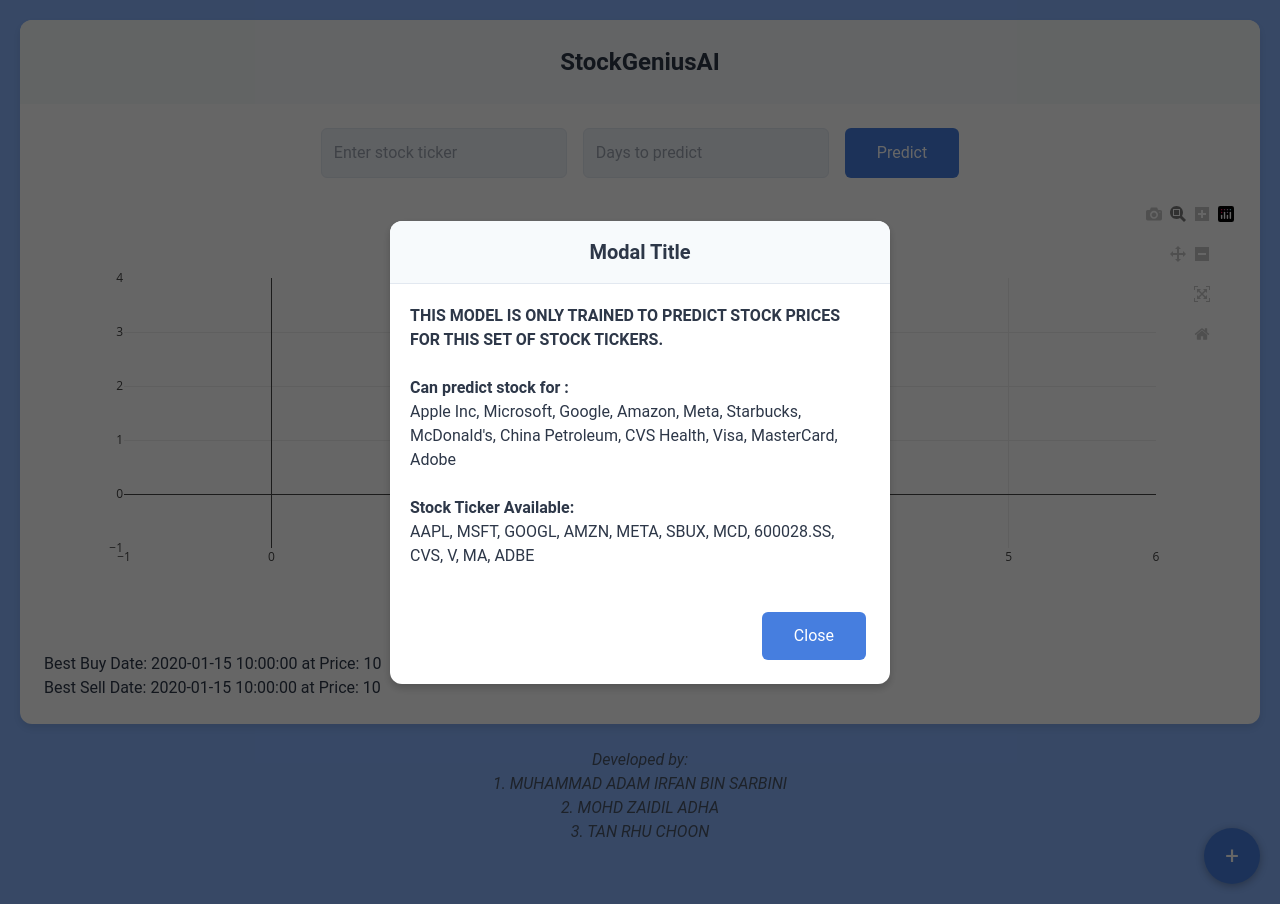
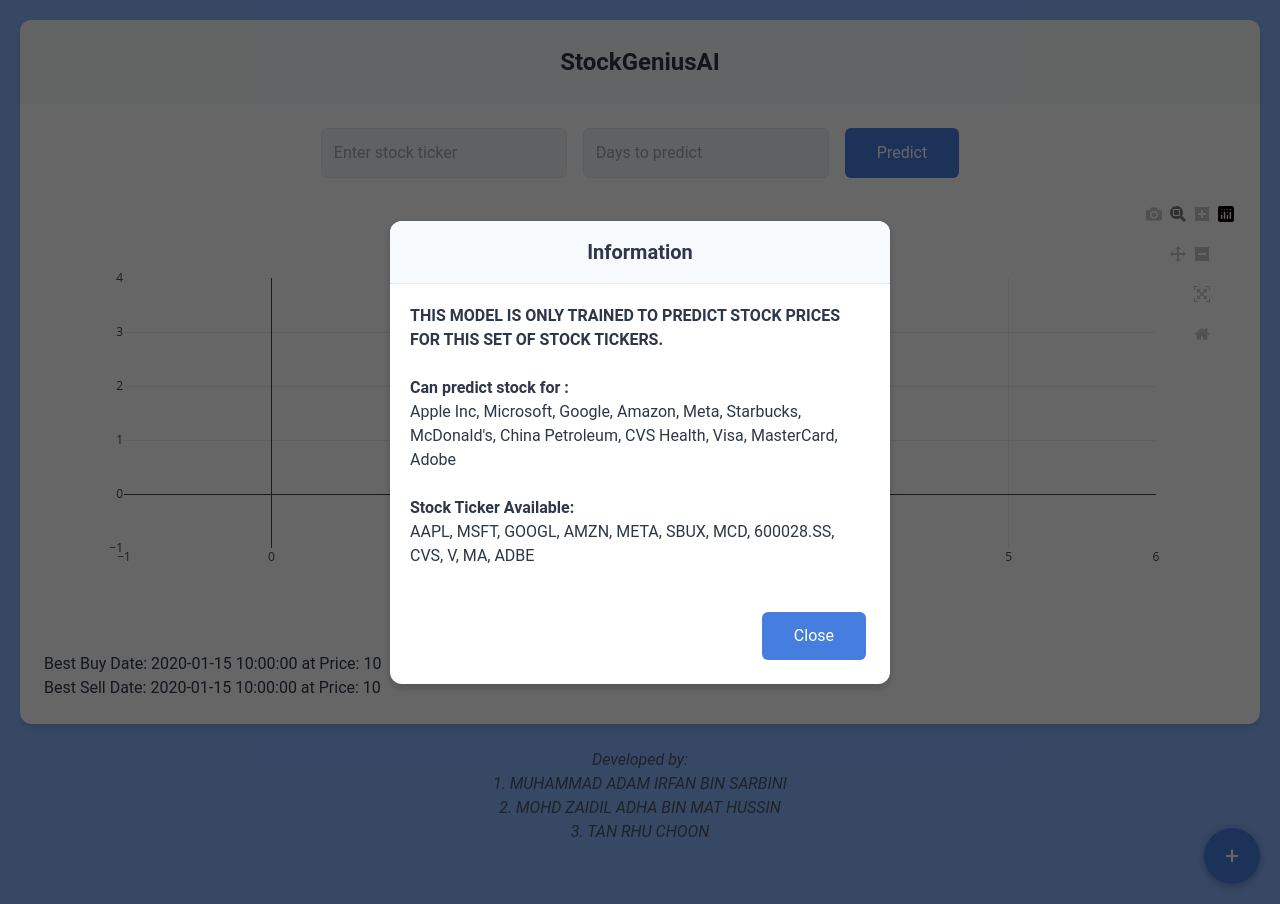
Before and after one commit to KiedsGitHub/stock-genius-ai, a Flask app: template templates/index.html in a window 1280 px wide. Run offline with Flask 3, Linux system fonts and the light colour scheme; the template is opened without the code that fills it: most values are stand-ins (such as "Sample title", 1, 10 or a date in 2020); parts of the project's set-up code (start-up, migrations or seed data) failed here and were passed over; some libraries are stand-ins or nearby versions.

Commit message:
Update nama index.html

```diff
--- a/templates/index.html
+++ b/templates/index.html
@@ -221,7 +221,7 @@
     <div id="infoModal" class="modal">
     <div class="modal-dialog">
         <div class="modal-header">
-            <h5 id="modalTitle">Modal Title</h5>
+            <h5 id="modalTitle">Information</h5>
         </div>
         <div class="modal-body" id="modalBody">
             <p><b>THIS MODEL IS ONLY TRAINED TO PREDICT STOCK PRICES FOR THIS SET OF STOCK TICKERS.</b> <br><br>
@@ -289,16 +289,16 @@
             }
             $('#modalTitle').text(title);
             $('#modalBody').html(body);
-            $('#infoModal').show(); // Show the modal
+            $('#infoModal').show();
         }
 
         function closeModal() {
-            $('#infoModal').hide(); // Hide the modal
+            $('#infoModal').hide();
         }
     </script>
 
     <div class="footer">
-        Developed by: <br> 1. MUHAMMAD ADAM IRFAN BIN SARBINI<br> 2. MOHD ZAIDIL ADHA <br> 3. TAN RHU CHOON
+        Developed by: <br> 1. MUHAMMAD ADAM IRFAN BIN SARBINI<br> 2. MOHD ZAIDIL ADHA BIN MAT HUSSIN <br> 3. TAN RHU CHOON
     </div>
 
 </body>
```
